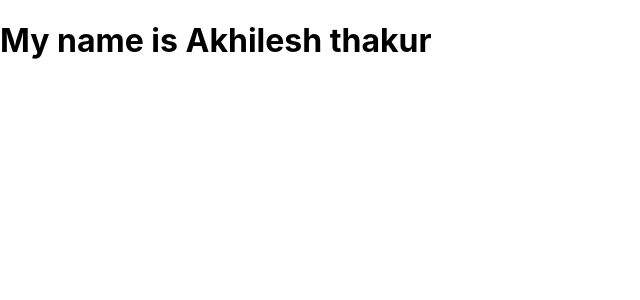
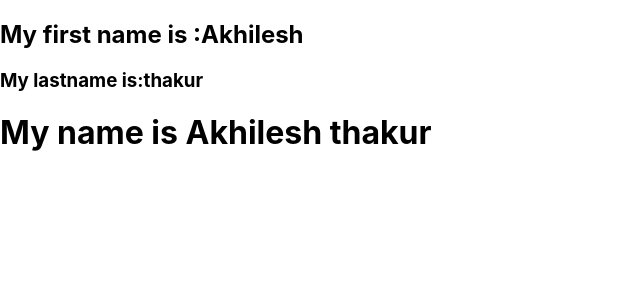
Before and after one commit to thakurakhilesh1998/ContextApiReact, a React (Create React App) app: page / in a window 1280 px wide. Shown: the top 300 px of the page, without its empty margins (0-640 px from the left). Built offline with nearby package versions, Linux system fonts and the light colour scheme.

Commit message:
use context

```diff
--- a/src/CompB.jsx
+++ b/src/CompB.jsx
@@ -1,8 +1,17 @@
-import React from "react";
+import React, { useContext } from "react";
 import {CompC} from "./CompC";
+import {FirstName,LastName} from './App';
 
 const CompB=()=>{
-    return(<CompC/>);
+    const fname=useContext(FirstName);
+    const lname=useContext(LastName);
+    return(
+            <>
+            <h2>My first name is :{fname}
+            </h2>
+            <h3>My lastname is:{lname}</h3>
+            <CompC/>
+            </>);
 }
 
 export {CompB};
```
